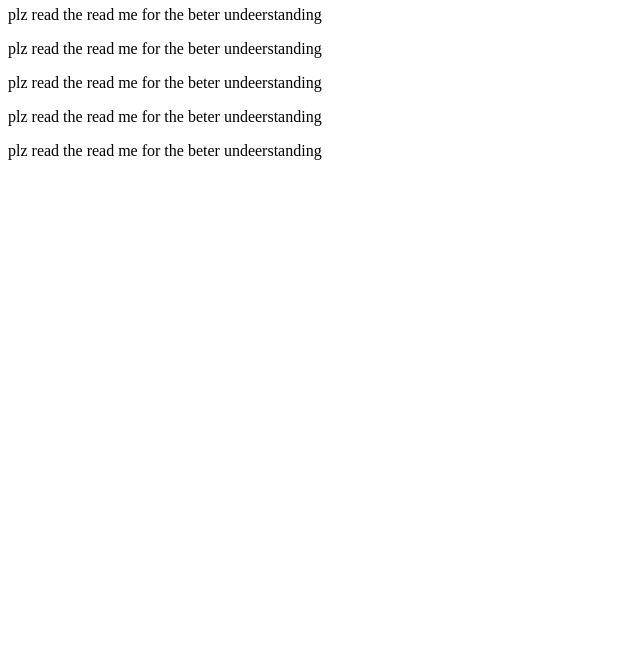
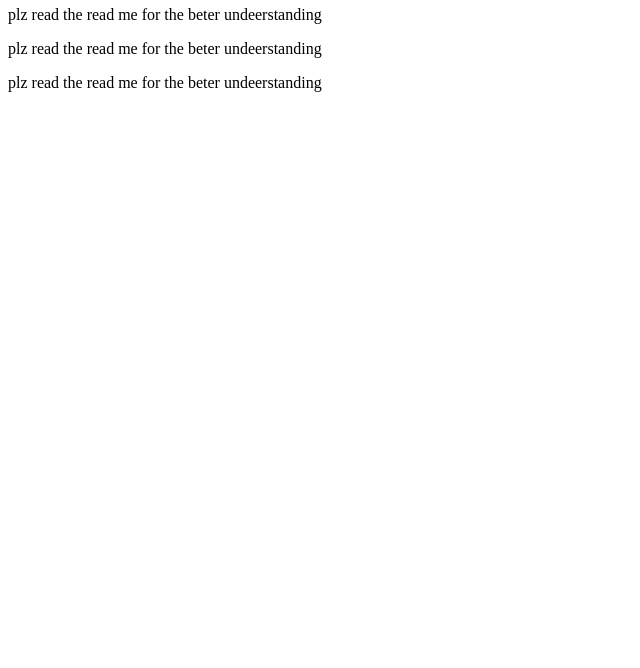
Before and after one commit to wizardcos/Git_Commands, a plain HTML site: page index.html in a window 1280 px wide. Shown: the part 132-800 px from the top of the page, without its empty margins (0-640 px from the left). Drawn offline with Linux system fonts and the light colour scheme.

Commit message:
updated the index file

```diff
--- a/index.html
+++ b/index.html
@@ -17,7 +17,5 @@
     <p>plz read the read me for the beter undeerstanding</p>
     <p>plz read the read me for the beter undeerstanding</p>
     <p>plz read the read me for the beter undeerstanding</p>
-    <p>plz read the read me for the beter undeerstanding</p>
-    <p>plz read the read me for the beter undeerstanding</p>
   </body>
 </html>
```
